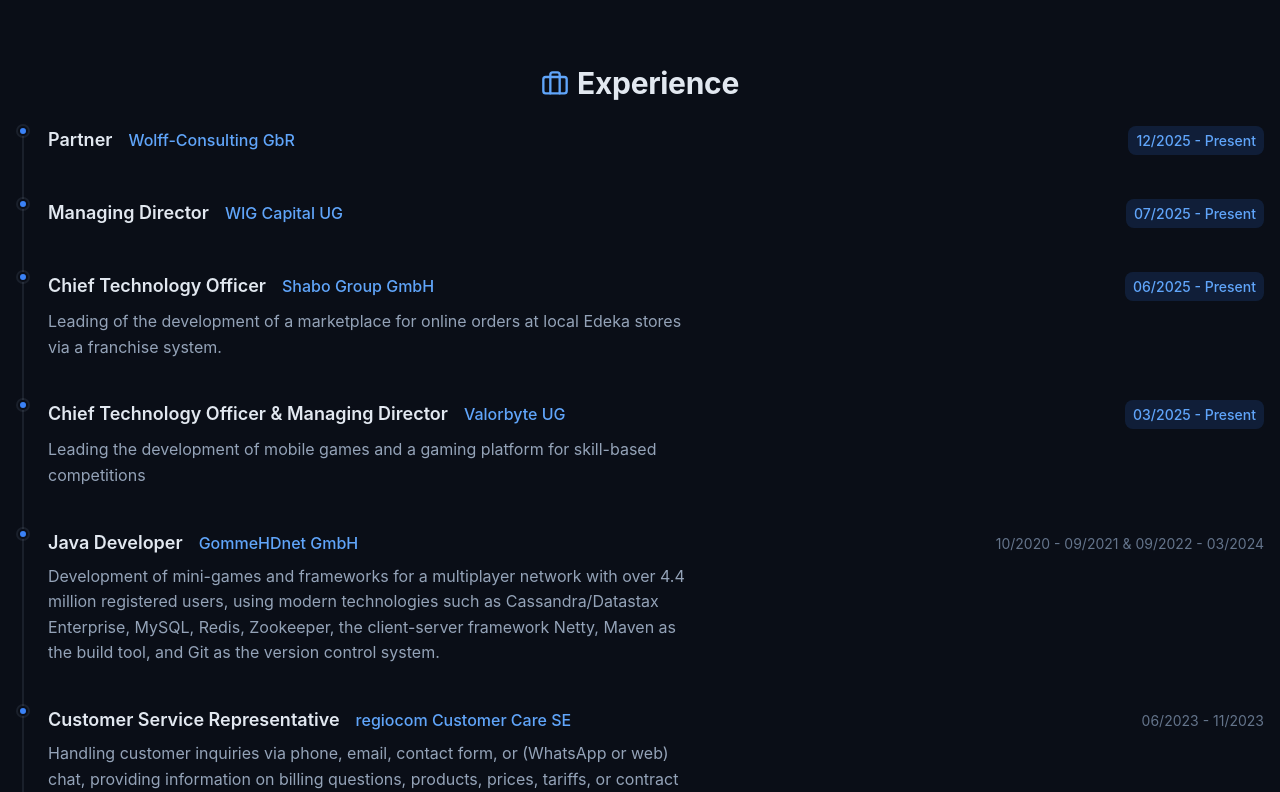
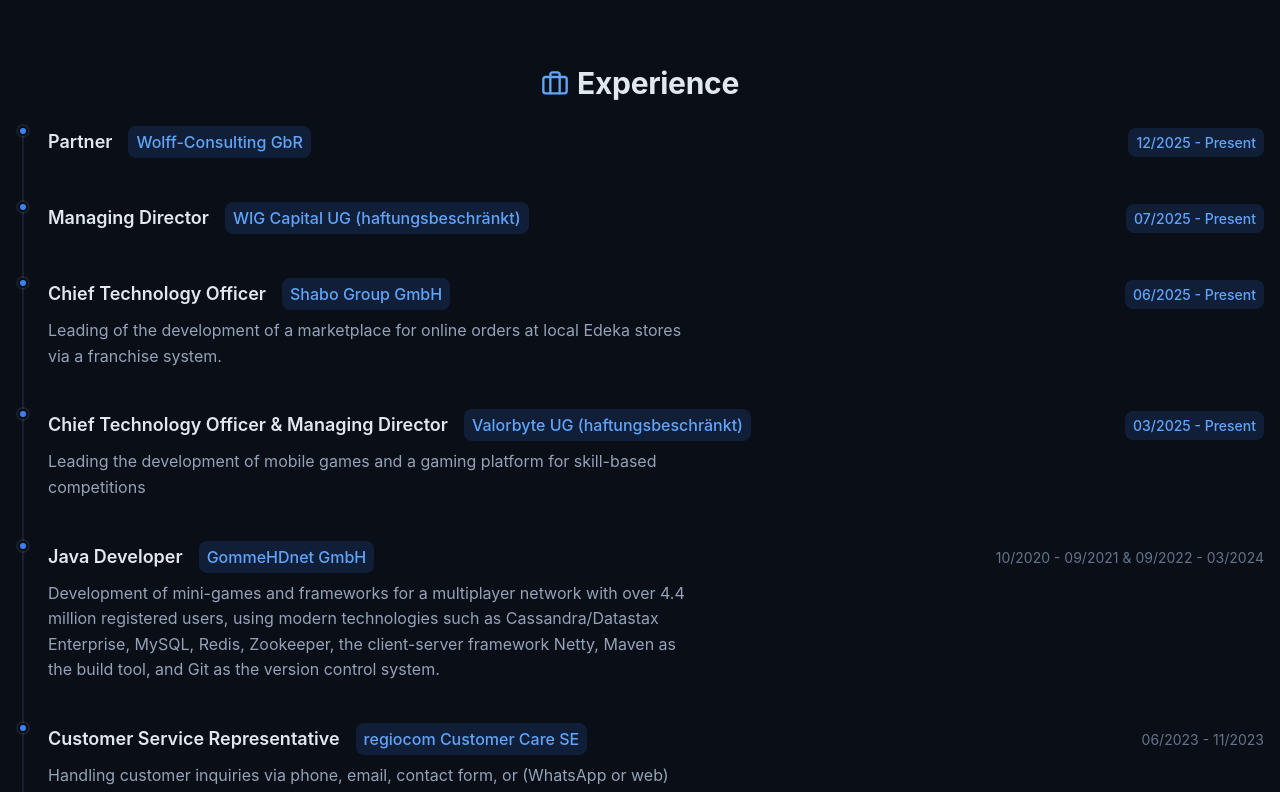
Before and after one commit to JeromeWolff/portfolio, a React (Vite) app: page / in a window 1280 px wide. Shown: the part 1400-2192 px from the top of the page. Built offline with nearby package versions, Linux system fonts and the light colour scheme.

Commit message:
style(experience): enhance `experience-company` styling with background, padding, and border radius

```diff
--- a/src/components/Expericence/experience.config.ts
+++ b/src/components/Expericence/experience.config.ts
@@ -6,7 +6,7 @@ export const experienceConfig = {
       duration: '12/2025 - Present',
     },
     {
-      company: 'WIG Capital UG',
+      company: 'WIG Capital UG (haftungsbeschränkt)',
       role: 'Managing Director',
       duration: '07/2025 - Present',
     },
@@ -18,7 +18,7 @@ export const experienceConfig = {
         'Leading of the development of a marketplace for online orders at local Edeka stores via a franchise system.',
     },
     {
-      company: 'Valorbyte UG',
+      company: 'Valorbyte UG (haftungsbeschränkt)',
       role: 'Chief Technology Officer & Managing Director',
       duration: '03/2025 - Present',
       description:
--- a/src/styles/components/_experience.scss
+++ b/src/styles/components/_experience.scss
@@ -72,8 +72,10 @@
 }
 
 .experience-company {
-  font-size: $font-size-base;
+  background: rgba($primary, 0.15);
   color: $primary-light;
+  padding: $spacing-1 $spacing-2;
+  border-radius: $border-radius;
   font-weight: $font-weight-medium;
 }
 
```
